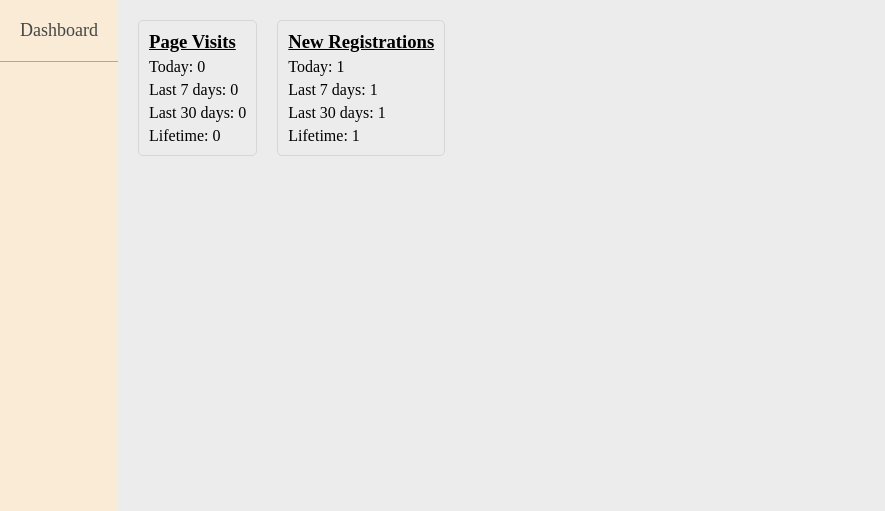
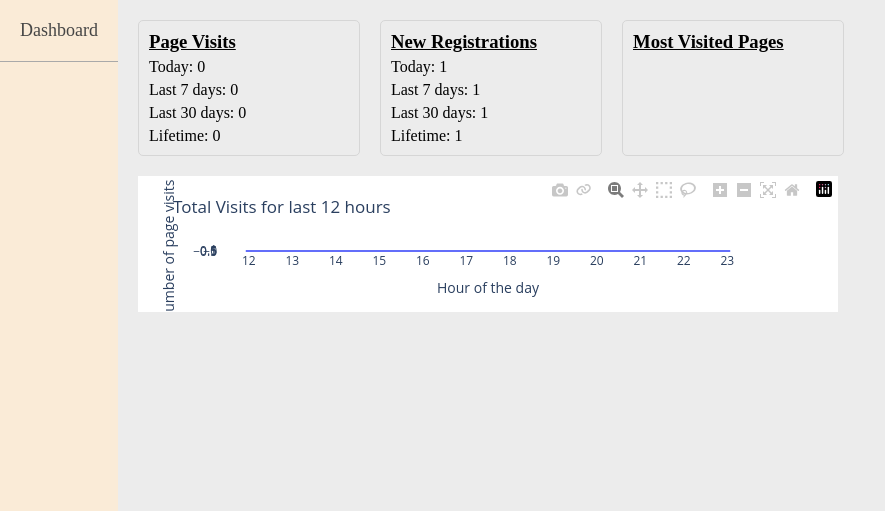
Before and after one commit to bibek-beebayk/quizzer, a Django app: page /analytics/ in a window 1280 px wide. Shown: the top 511 px of the page, without its empty margins (0-885 px from the left). Run offline with Django 5.2, Linux system fonts and the light colour scheme; the visitor is signed in with stand-in values (Sample User, id 1); data comes from the database, SQL or seed files in the repository; data that the repository does not hold is empty; some libraries are stand-ins or nearby versions.

Commit message:
feat: add hourly visit graph

```diff
--- a/apps/analytics/views.py
+++ b/apps/analytics/views.py
@@ -3,8 +3,50 @@ from apps.analytics.models import PageVisit
 from core.libs.decorators import superadmin_required
 from django.utils import timezone
 from django.contrib.auth import get_user_model
+from django.db.models import Count
+from django.db.models.functions import TruncHour
+import pandas as pd
+import plotly.express as px
 
 User = get_user_model()
+
+
+def get_hourly_visits_graph():
+    now = timezone.now()
+    twelve_hours_ago = now - timezone.timedelta(hours=12)
+
+    hourly_visits = (
+        PageVisit.objects.filter(
+            created_at__gte=twelve_hours_ago
+        )  # Filter visits in the last 12 hours
+        .annotate(hour=TruncHour("created_at"))  # Truncate the timestamp to the hour
+        .values("hour")  # Group by hour
+        .annotate(visit_count=Count("id"))  # Count visits per hour
+        .order_by("hour")  # Order by hour
+    )
+
+    hourly_data = {hour: 0 for hour in range(24)}
+
+    for entry in hourly_visits:
+        hour = entry["hour"].hour  # Extract the hour from the datetime object
+        hourly_data[hour] = entry["visit_count"]
+
+    hours = list(hourly_data.keys())[-12:]  # Last 12 hours
+    visits = list(hourly_data.values())[-12:]
+
+    df = pd.DataFrame({"Hour": hours, "Visits": visits})
+
+    fig = px.line(
+        df,
+        x="Hour",
+        y="Visits",
+        title="Total Visits for last 12 hours",
+        markers=True,
+        labels={"Hour": "Hour of the day", "Visits": "Number of page visits"},
+    )
+    fig.update_layout(xaxis=dict(tickmode="linear", tick0=0, dtick=1))
+    graph_html = fig.to_html(full_html=False)
+    return graph_html
 
 
 @superadmin_required(login_url="/")
@@ -12,4 +54,12 @@ def analytics_dashboard(request):
     context = {}
     context["page_visit_data"] = PageVisit.get_page_visit_data()
     context["registration_data"] = User.get_registration_data()
+    context["most_visited_pages"] = (
+        PageVisit.objects.values("page")
+        .annotate(visit_count=Count("id"))
+        .order_by("-visit_count")[:4]
+    )
+
+    context["graph_html"] = get_hourly_visits_graph()
+
     return render(request, "analytics/index.html", context)
--- a/templates/analytics/index.html
+++ b/templates/analytics/index.html
@@ -8,6 +8,7 @@
         flex: 1;
         /* flex-direction: row;     */
         gap: 20px;
+        flex-wrap: wrap;
     }
 
     .analytics-card {
@@ -17,6 +18,7 @@
         display: flex;
         flex-direction: column;
         gap: 5px;
+        min-width: 200px;
         /* box-shadow: 2px -2px 2px 1px rgb(134, 134, 134); */
     }
 
@@ -46,5 +48,16 @@
         <p>Last 30 days: <span>{{registration_data.registrations_last_30_days}}</span></p>
         <p>Lifetime: <span>{{registration_data.total_registration}}</span></p>
     </div>
+
+    <div class="analytics-card">
+        <h3>Most Visited Pages</h3>
+        {%for page in most_visited_pages%}
+        <p>{{page.page}}: <span>{{page.visit_count}}</span></p>
+        {%endfor%}
+    </div>
+
+    <div>
+        {{graph_html|safe}}
+    </div>
 </div>
 {% endblock %}
```
